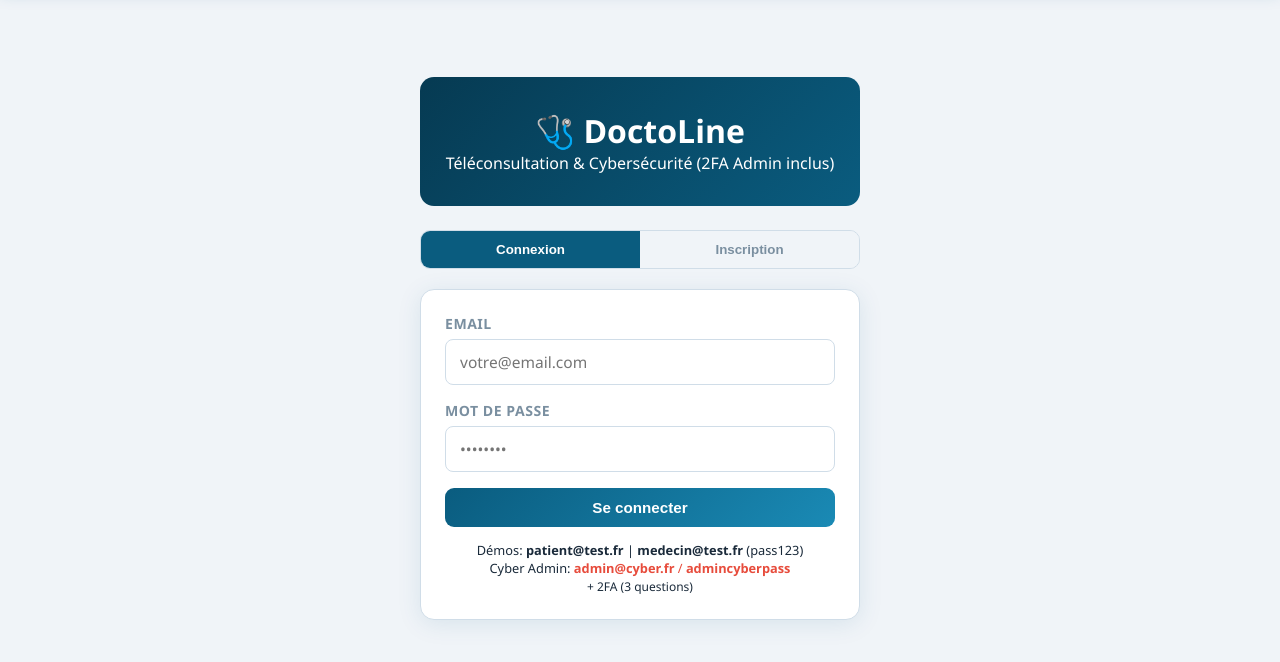
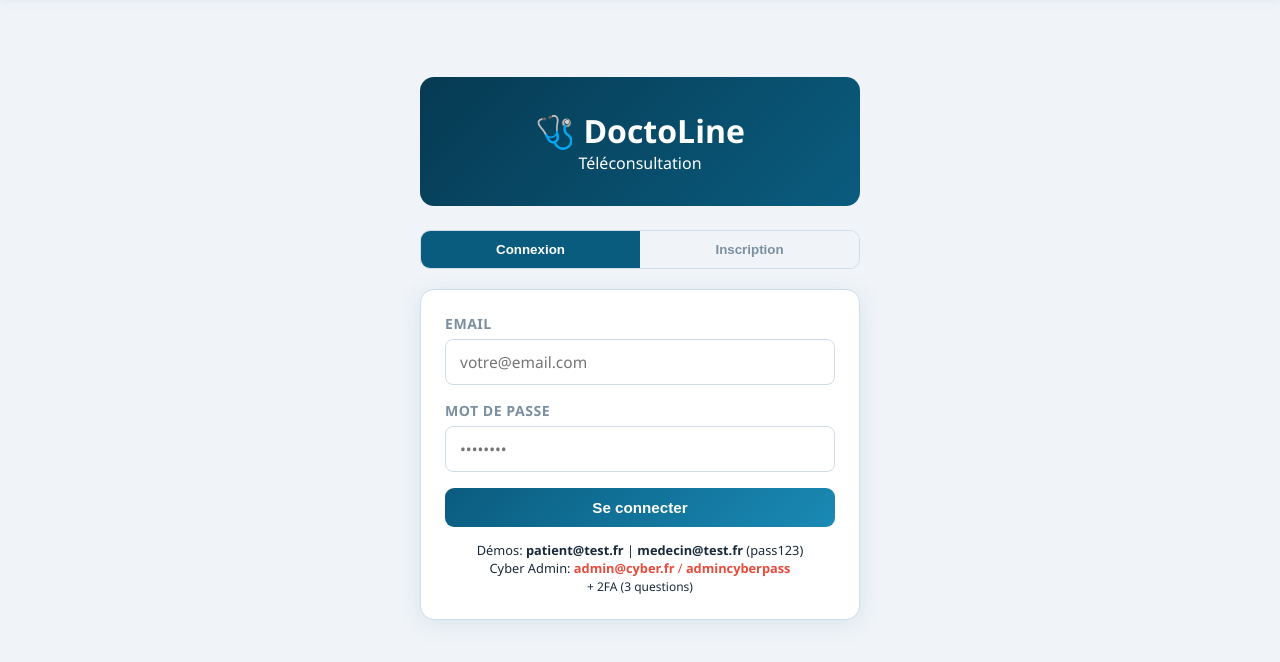
Before and after one commit to Ingyou476/plateforme-teleconsultation, a website: page public/index.html in a window 1280 px wide. Shown: the part 74-736 px from the top of the page. Drawn offline with nearby package versions, Linux system fonts and the light colour scheme.

```diff
--- a/public/index.html
+++ b/public/index.html
@@ -188,7 +188,7 @@
 
   <div id="auth-view">
     <div class="auth-container">
-      <div class="auth-hero"><h1>🩺 DoctoLine</h1><p>Téléconsultation & Cybersécurité (2FA Admin inclus)</p></div>
+      <div class="auth-hero"><h1>🩺 DoctoLine</h1><p>Téléconsultation </p></div>
       <div class="auth-tabs">
         <button class="auth-tab active" id="btn-tab-login" onclick="switchAuthTab('login')">Connexion</button>
         <button class="auth-tab" id="btn-tab-reg" onclick="switchAuthTab('register')">Inscription</button>
```
